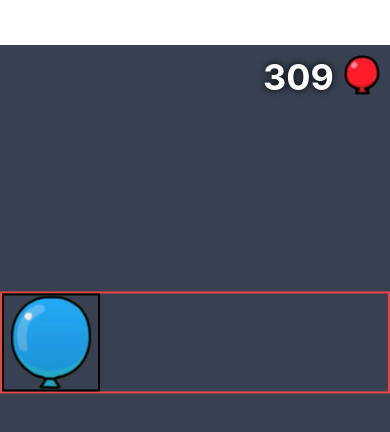
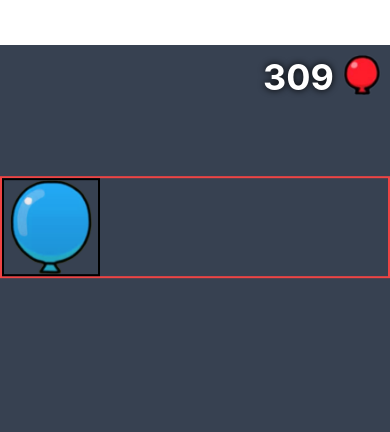
Before and after one commit to Joe-Moussally/Jerrys-Boring-Game, a React Native app: screen / in a window 390 px wide. Shown: the top 432 px of the page. Built offline with nearby package versions, Linux system fonts and the light colour scheme.

Commit message:
Fixing performance issue for animation

```diff
--- a/components/game_components/Balloon.js
+++ b/components/game_components/Balloon.js
@@ -12,7 +12,7 @@ const Balloon = ({
       {
         toValue:0,
         duration:10000,
-        useNativeDriver: false,
+        useNativeDriver: true,
         easing:Easing.linear
       }).start()
 
@@ -27,7 +27,7 @@ const Balloon = ({
   return (
     <Animated.View
       className='border-2 border-red-500'
-      style={{top:bottomValue,transform:[{translateY:bottomValue}]}}
+      style={{transform:[{translateY:bottomValue}]}}
     >
     <TouchableWithoutFeedback
      onPress={handlePop}
```
